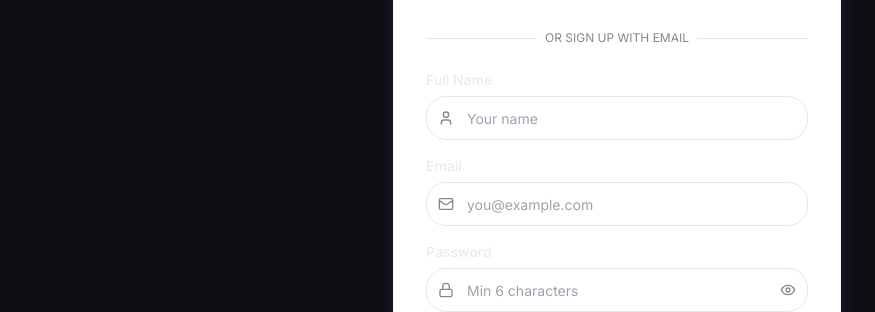
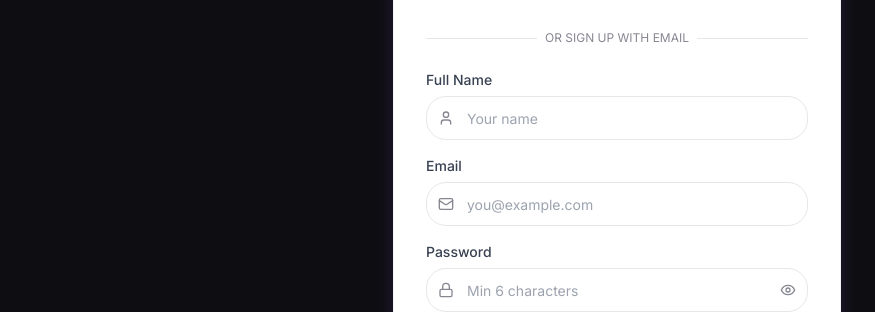
Before and after one commit to nightfury12901/aurashot, a Next.js app: page /auth/signup in a window 1280 px wide. Shown: the part 299-611 px from the top of the page, without its empty margins (23-898 px from the left). Built offline with nearby package versions, Linux system fonts and the light colour scheme; no server answers.

Commit message:
fix(ui): increase contrast on auth page inputs

```diff
--- a/app/auth/login/page.tsx
+++ b/app/auth/login/page.tsx
@@ -100,7 +100,7 @@ function LoginForm() {
 
                     <form onSubmit={handleLogin} className="space-y-4">
                         <div>
-                            <label htmlFor="email" className="block text-sm font-medium mb-1.5">Email</label>
+                            <label htmlFor="email" className="block text-sm font-medium text-gray-700 mb-1.5">Email</label>
                             <div className="relative">
                                 <Mail className="absolute left-3 top-1/2 -translate-y-1/2 h-4 w-4 text-muted-foreground" />
                                 <input
@@ -108,7 +108,7 @@ function LoginForm() {
                                     type="email"
                                     value={email}
                                     onChange={(e) => setEmail(e.target.value)}
-                                    className="w-full h-11 pl-10 pr-4 rounded-xl border border-gray-200 focus:border-primary focus:ring-2 focus:ring-primary/20 outline-none transition-all text-sm"
+                                    className="w-full h-11 pl-10 pr-4 rounded-xl border border-gray-200 focus:border-primary focus:ring-2 focus:ring-primary/20 outline-none transition-all text-sm text-gray-900 placeholder:text-gray-400 bg-white"
                                     placeholder="you@example.com"
                                     required
                                 />
@@ -116,7 +116,7 @@ function LoginForm() {
                         </div>
 
                         <div>
-                            <label htmlFor="password" className="block text-sm font-medium mb-1.5">Password</label>
+                            <label htmlFor="password" className="block text-sm font-medium text-gray-700 mb-1.5">Password</label>
                             <div className="relative">
                                 <Lock className="absolute left-3 top-1/2 -translate-y-1/2 h-4 w-4 text-muted-foreground" />
                                 <input
@@ -124,7 +124,7 @@ function LoginForm() {
                                     type={showPassword ? 'text' : 'password'}
                                     value={password}
                                     onChange={(e) => setPassword(e.target.value)}
-                                    className="w-full h-11 pl-10 pr-10 rounded-xl border border-gray-200 focus:border-primary focus:ring-2 focus:ring-primary/20 outline-none transition-all text-sm"
+                                    className="w-full h-11 pl-10 pr-10 rounded-xl border border-gray-200 focus:border-primary focus:ring-2 focus:ring-primary/20 outline-none transition-all text-sm text-gray-900 placeholder:text-gray-400 bg-white"
                                     placeholder="••••••••"
                                     required
                                 />
--- a/app/auth/signup/page.tsx
+++ b/app/auth/signup/page.tsx
@@ -112,7 +112,7 @@ export default function SignupPage() {
 
                     <form onSubmit={handleSignup} className="space-y-4">
                         <div>
-                            <label htmlFor="name" className="block text-sm font-medium mb-1.5">Full Name</label>
+                            <label htmlFor="name" className="block text-sm font-medium text-gray-700 mb-1.5">Full Name</label>
                             <div className="relative">
                                 <User className="absolute left-3 top-1/2 -translate-y-1/2 h-4 w-4 text-muted-foreground" />
                                 <input
@@ -120,7 +120,7 @@ export default function SignupPage() {
                                     type="text"
                                     value={fullName}
                                     onChange={(e) => setFullName(e.target.value)}
-                                    className="w-full h-11 pl-10 pr-4 rounded-xl border border-gray-200 focus:border-primary focus:ring-2 focus:ring-primary/20 outline-none transition-all text-sm"
+                                    className="w-full h-11 pl-10 pr-4 rounded-xl border border-gray-200 focus:border-primary focus:ring-2 focus:ring-primary/20 outline-none transition-all text-sm text-gray-900 placeholder:text-gray-400 bg-white"
                                     placeholder="Your name"
                                     required
                                 />
@@ -128,7 +128,7 @@ export default function SignupPage() {
                         </div>
 
                         <div>
-                            <label htmlFor="email" className="block text-sm font-medium mb-1.5">Email</label>
+                            <label htmlFor="email" className="block text-sm font-medium text-gray-700 mb-1.5">Email</label>
                             <div className="relative">
                                 <Mail className="absolute left-3 top-1/2 -translate-y-1/2 h-4 w-4 text-muted-foreground" />
                                 <input
@@ -136,7 +136,7 @@ export default function SignupPage() {
                                     type="email"
                                     value={email}
                                     onChange={(e) => setEmail(e.target.value)}
-                                    className="w-full h-11 pl-10 pr-4 rounded-xl border border-gray-200 focus:border-primary focus:ring-2 focus:ring-primary/20 outline-none transition-all text-sm"
+                                    className="w-full h-11 pl-10 pr-4 rounded-xl border border-gray-200 focus:border-primary focus:ring-2 focus:ring-primary/20 outline-none transition-all text-sm text-gray-900 placeholder:text-gray-400 bg-white"
                                     placeholder="you@example.com"
                                     required
                                 />
@@ -144,7 +144,7 @@ export default function SignupPage() {
                         </div>
 
                         <div>
-                            <label htmlFor="password" className="block text-sm font-medium mb-1.5">Password</label>
+                            <label htmlFor="password" className="block text-sm font-medium text-gray-700 mb-1.5">Password</label>
                             <div className="relative">
                                 <Lock className="absolute left-3 top-1/2 -translate-y-1/2 h-4 w-4 text-muted-foreground" />
                                 <input
@@ -152,7 +152,7 @@ export default function SignupPage() {
                                     type={showPassword ? 'text' : 'password'}
                                     value={password}
                                     onChange={(e) => setPassword(e.target.value)}
-                                    className="w-full h-11 pl-10 pr-10 rounded-xl border border-gray-200 focus:border-primary focus:ring-2 focus:ring-primary/20 outline-none transition-all text-sm"
+                                    className="w-full h-11 pl-10 pr-10 rounded-xl border border-gray-200 focus:border-primary focus:ring-2 focus:ring-primary/20 outline-none transition-all text-sm text-gray-900 placeholder:text-gray-400 bg-white"
                                     placeholder="Min 6 characters"
                                     minLength={6}
                                     required
```
